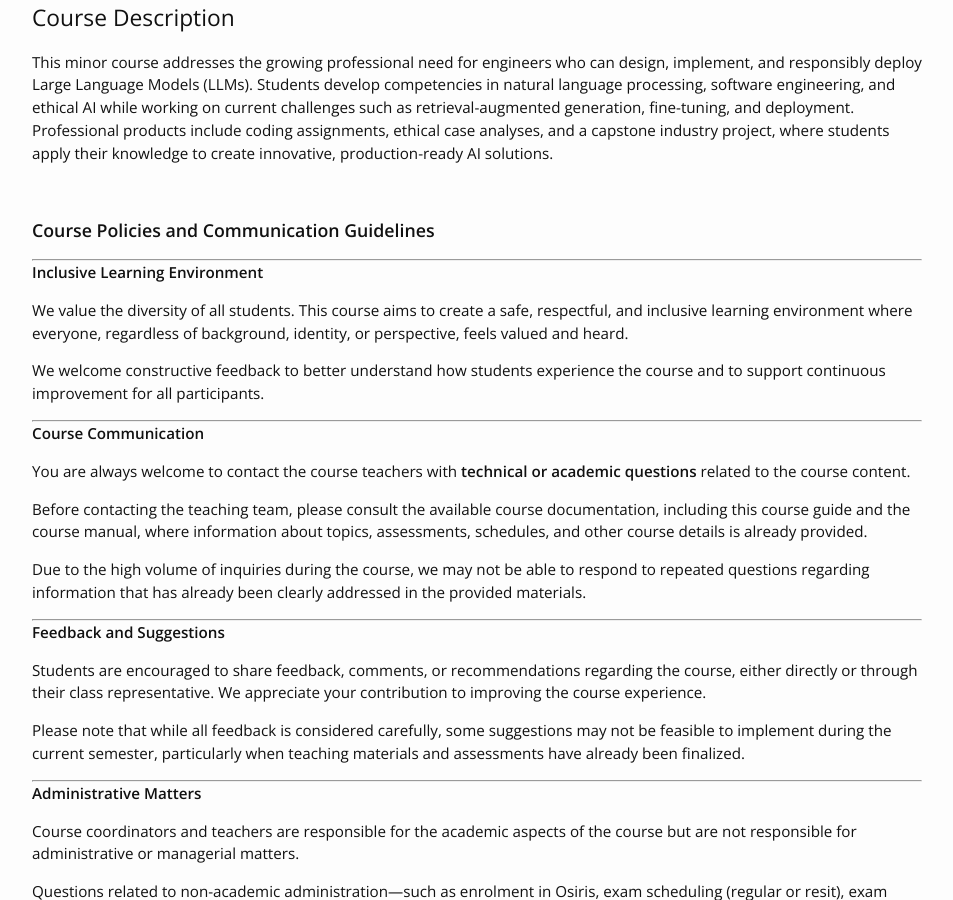
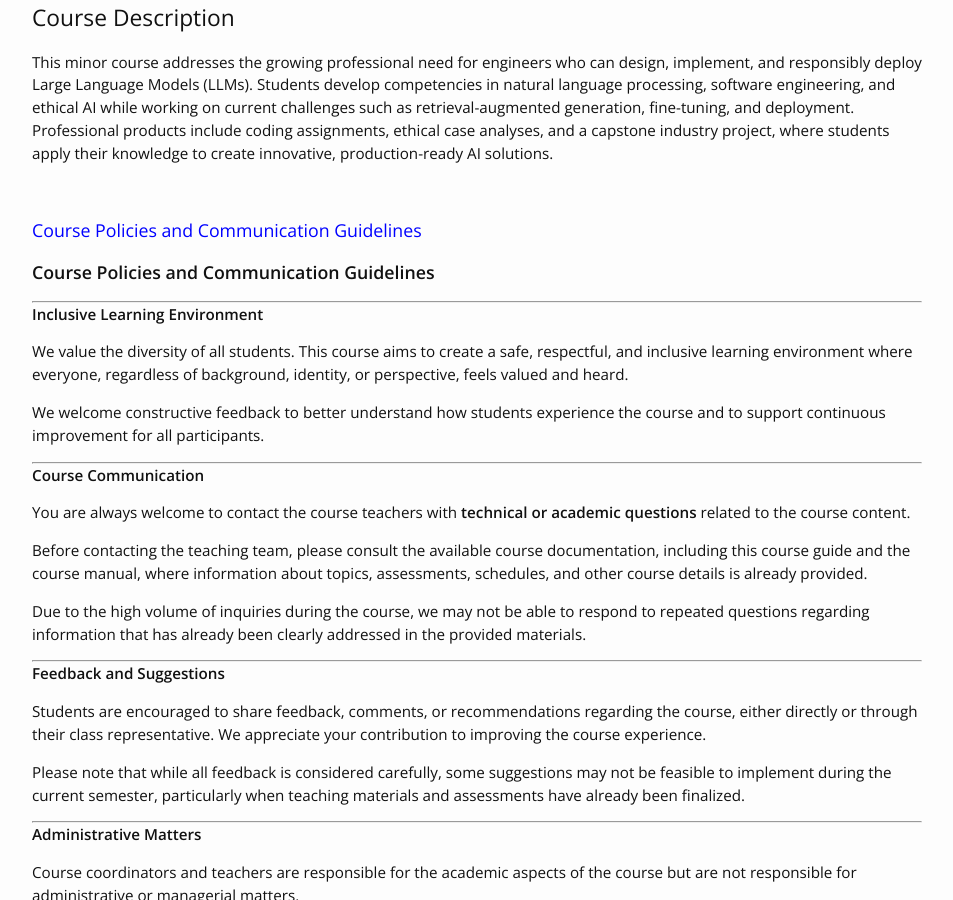
Before and after one commit to BabakBasharirad/llm-engineering, a Jekyll site: the page built from index.md, in a window 1280 px wide and 900 px high, scrolled down 442 px. Shown: the whole window, without its empty margins (163-1116 px from the left). Built offline with Jekyll 4.4.1, drawn with Linux system fonts in a browser that asks for light colours; nearby versions of some CDN libraries.

Commit message:
Update index.md

```diff
--- a/index.md
+++ b/index.md
@@ -3,6 +3,9 @@ layout: home
 ---
 
 <br>
+
+<h3 style="color:blue;">Course Policies and Communication Guidelines</h3>
+
 
 ### **Course Policies and Communication Guidelines**
 
```
